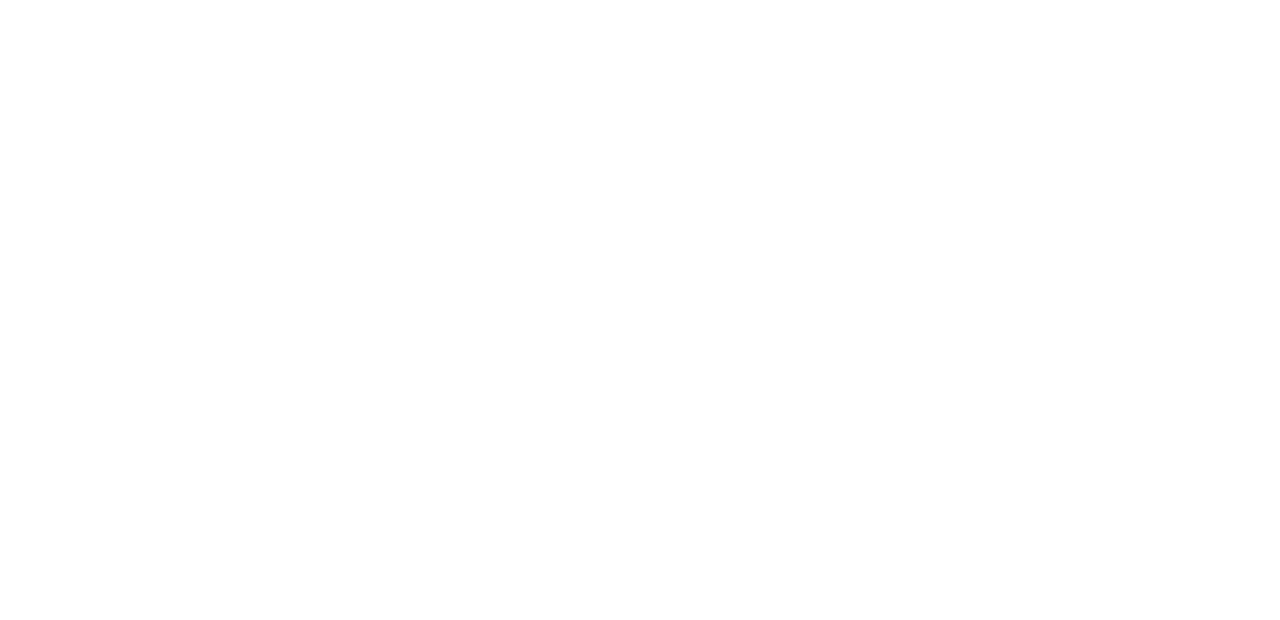
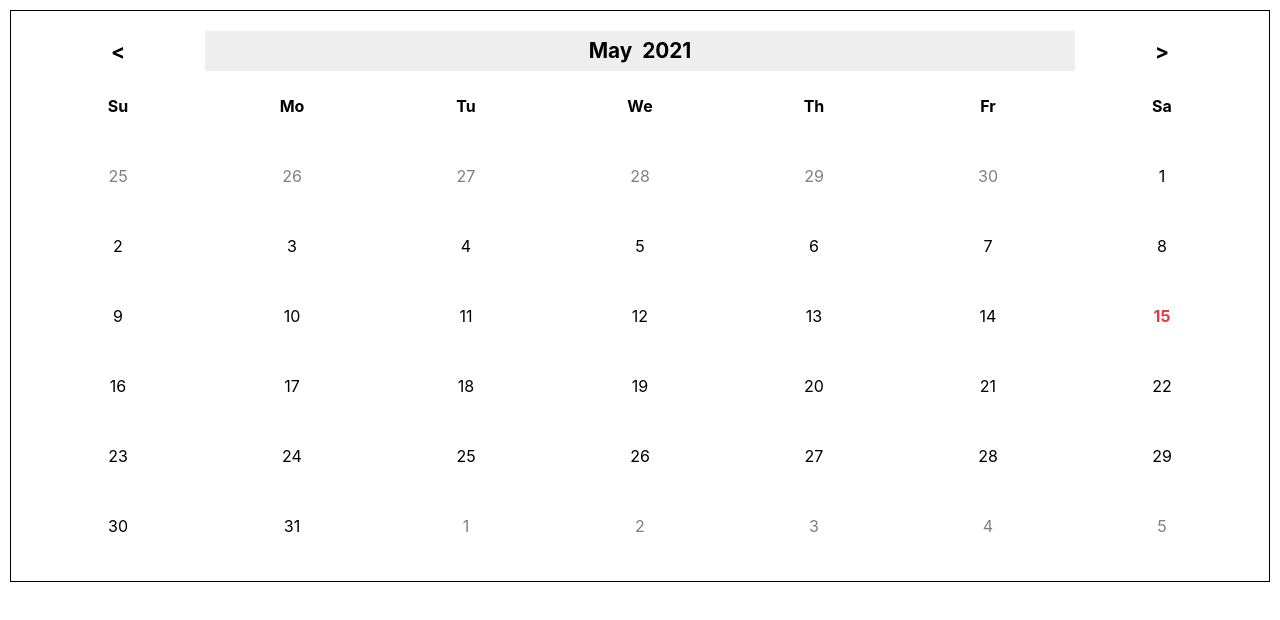
Before and after one commit to bcjohnblue/calendar-react, a React (Create React App) app: page / in a window 1280 px wide. Shown: the top 620 px of the page. Built offline with nearby package versions, Linux system fonts and the light colour scheme.

Commit message:
Before fix the getDayByApplyGaussianAlgorithm bug

```diff
--- a/package.json
+++ b/package.json
@@ -10,9 +10,11 @@
     "@types/node": "^12.0.0",
     "@types/react": "^17.0.0",
     "@types/react-dom": "^17.0.0",
+    "clsx": "^1.1.1",
     "react": "^17.0.2",
     "react-dom": "^17.0.2",
     "react-scripts": "4.0.3",
+    "styled-components": "^5.3.0",
     "typescript": "^4.1.2",
     "web-vitals": "^1.0.1"
   },
@@ -39,5 +41,8 @@
       "last 1 firefox version",
       "last 1 safari version"
     ]
+  },
+  "devDependencies": {
+    "@types/styled-components": "^5.1.9"
   }
 }
--- a/src/App.css
+++ b/src/App.css
@@ -1,3 +1,7 @@
+* {
+  box-sizing: border-box;
+}
+
 .App {
   text-align: center;
 }
--- a/src/components/Calendar/Calendar.tsx
+++ b/src/components/Calendar/Calendar.tsx
@@ -1,13 +1,48 @@
-import React from 'react';
+import { useState, useEffect } from 'react';
 import MyDate from '../../utils/MyDate/MyDate';
 import { generateCalendarData } from './CalendarHelper';
+import styled from 'styled-components';
+
+import CalendarHeader from './CalendarHeader';
+import CalendarBody from './CalendarBody';
+import { CalendarData } from './CalendarTypes';
+
+const Styled = {
+  Calendar: styled.div`
+    margin: 10px;
+    padding: 20px;
+    border: 1px solid black;
+  `
+};
 
 const Calendar = () => {
-  const myDate = new MyDate('2021-05-01');
+  const [calendarData, setCalendarData] = useState<CalendarData>(() => {
+    const now = new MyDate();
+    return generateCalendarData(now.getFullYear(), now.getMonth());
+  });
+  const [viewDate, setViewDate] = useState(new MyDate());
+  useEffect(() => {
+    const year = viewDate.getFullYear();
+    const month = viewDate.getMonth();
+    setCalendarData(generateCalendarData(year, month));
+  }, [viewDate]);
 
-  console.log(generateCalendarData(2021, 5));
+  const [selectedDate, setSelectedDate] = useState<MyDate | null>(null);
 
-  return <div></div>;
+  return (
+    <Styled.Calendar>
+      <CalendarHeader
+        viewDate={viewDate}
+        setViewDate={setViewDate}
+      ></CalendarHeader>
+      <CalendarBody
+        calendarData={calendarData}
+        viewDate={viewDate}
+        selectedDate={selectedDate}
+        setSelectedDate={setSelectedDate}
+      ></CalendarBody>
+    </Styled.Calendar>
+  );
 };
 
 export default Calendar;
--- /dev/null
+++ b/src/components/Calendar/CalendarBody.tsx
@@ -0,0 +1,91 @@
+import styled from 'styled-components';
+import { CalendarData } from './CalendarTypes';
+import MyDate from '../../utils/MyDate/MyDate';
+import clsx from 'clsx';
+
+const CalendarRow = styled.div`
+  display: grid;
+  grid-template-columns: repeat(7, 1fr);
+`;
+
+const Styled = {
+  Container: styled.div`
+    display: grid;
+    grid-template-rows: repeat(6, 1fr);
+  `,
+  WeekRow: styled(CalendarRow)`
+    font-weight: bold;
+  `,
+  DateRow: styled(CalendarRow)`
+    & > div {
+      cursor: pointer;
+    }
+  `,
+  CalendarCell: styled.div`
+    width: 50px;
+    height: 50px;
+    display: flex;
+    justify-content: center;
+    align-items: center;
+    margin: 10px auto;
+    border-radius: 50%;
+
+    &.today {
+      color: #db3d44;
+      font-weight: bold;
+    }
+
+    &.outside {
+      color: gray;
+    }
+
+    &.selected {
+      color: #fff;
+      background-color: #db3d44;
+    }
+  `
+};
+
+const weeksData = ['Su', 'Mo', 'Tu', 'We', 'Th', 'Fr', 'Sa'];
+
+type Props = {
+  calendarData: CalendarData;
+  viewDate: MyDate;
+  selectedDate: MyDate | null;
+  setSelectedDate: React.Dispatch<React.SetStateAction<MyDate | null>>;
+};
+const CalendarBody: React.FC<Props> = (props) => {
+  const now = new MyDate();
+  const onCellClick = (cellData: MyDate) => {
+    props.setSelectedDate(cellData);
+  };
+
+  return (
+    <Styled.Container>
+      <Styled.WeekRow>
+        {weeksData.map((weekData) => (
+          <Styled.CalendarCell key={weekData}>{weekData}</Styled.CalendarCell>
+        ))}
+      </Styled.WeekRow>
+      {props.calendarData.map((rowData, rowIndex) => (
+        <Styled.DateRow key={rowIndex}>
+          {rowData.map((cellData) => (
+            <Styled.CalendarCell
+              key={`${cellData.month}${cellData.date}`}
+              className={clsx({
+                today: cellData.isEqual(now),
+                outside: cellData.getMonth() !== props.viewDate.getMonth(),
+                selected: cellData.isEqual(props.selectedDate)
+              })}
+              onClick={() => onCellClick(cellData)}
+            >
+              {cellData.date}
+            </Styled.CalendarCell>
+          ))}
+        </Styled.DateRow>
+      ))}
+    </Styled.Container>
+  );
+};
+
+export default CalendarBody;
--- /dev/null
+++ b/src/components/Calendar/CalendarHeader.tsx
@@ -0,0 +1,55 @@
+import styled from 'styled-components';
+import MyDate from '../../utils/MyDate/MyDate';
+import { mapMonthToText } from './CalendarHelper';
+
+const Styled = {
+  Container: styled.div`
+    display: grid;
+    grid-template-columns: 1fr 5fr 1fr;
+    font-weight: bold;
+    font-size: 1.3rem;
+    height: 40px;
+  `,
+  Cusor: styled.span`
+    cursor: pointer;
+    display: flex;
+    align-items: center;
+    justify-content: center;
+  `,
+  Title: styled.span`
+    cursor: pointer;
+    background-color: #eee;
+    line-height: 1.3rem;
+    display: flex;
+    align-items: center;
+    justify-content: center;
+  `
+};
+
+type Props = {
+  viewDate: MyDate;
+  setViewDate: React.Dispatch<React.SetStateAction<MyDate>>;
+};
+
+const CalendarHeader: React.FC<Props> = (props) => {
+  const onLeftClick = () => {
+    props.setViewDate((prevViewDate) => prevViewDate.diffMonth(-1));
+  };
+
+  const onRightClick = () => {
+    props.setViewDate((prevViewDate) => prevViewDate.diffMonth(1));
+  };
+
+  return (
+    <Styled.Container>
+      <Styled.Cusor onClick={onLeftClick}>{'<'}</Styled.Cusor>
+      <Styled.Title>
+        {mapMonthToText[props.viewDate.getMonth()]}&nbsp;&nbsp;
+        {props.viewDate.getFullYear()}
+      </Styled.Title>
+      <Styled.Cusor onClick={onRightClick}>{'>'}</Styled.Cusor>
+    </Styled.Container>
+  );
+};
+
+export default CalendarHeader;
--- a/src/components/Calendar/CalendarHelper.ts
+++ b/src/components/Calendar/CalendarHelper.ts
@@ -64,3 +64,21 @@
 
   return initCalendarData(firstDateInCalendar);
 };
+
+type MapMonthToText = {
+  [key in Month]: string;
+};
+export const mapMonthToText: MapMonthToText = {
+  1: 'Jan',
+  2: 'Feb',
+  3: 'Mar',
+  4: 'Apr',
+  5: 'May',
+  6: 'Jun',
+  7: 'Jul',
+  8: 'Aug',
+  9: 'Sep',
+  10: 'Oct',
+  11: 'Nov',
+  12: 'Dec'
+};
--- a/src/utils/MyDate/MyDate.ts
+++ b/src/utils/MyDate/MyDate.ts
@@ -1,16 +1,19 @@
 import type { Month, Week } from './MyDateTypes';
 import {
-  _getDayByApplyGaussianAlgorithm,
+  getDayByApplyGaussianAlgorithm,
   getTotalNumberOfDatesInMonth
 } from './MyDateHelper';
 import { INITIAL_MY_DATE } from './MyDateConstants';
 
 class MyDate {
-  year: number = INITIAL_MY_DATE.YEAR;
-  month: Month = INITIAL_MY_DATE.MONTH;
-  date: number = INITIAL_MY_DATE.DATE;
+  year: number = new Date().getFullYear();
+  month: Month = (new Date().getMonth() + 1) as Month;
+  date: number = new Date().getDate();
+  // year: number = INITIAL_MY_DATE.YEAR;
+  // month: Month = INITIAL_MY_DATE.MONTH;
+  // date: number = INITIAL_MY_DATE.DATE;
 
-  constructor(date: string | null) {
+  constructor(date?: string) {
     const dateList = date?.split('-');
     if (!dateList) return;
 
@@ -69,7 +72,7 @@
   }
 
   getDay(): Week {
-    return _getDayByApplyGaussianAlgorithm(this.year, this.month, this.date);
+    return getDayByApplyGaussianAlgorithm(this.year, this.month, this.date);
   }
 
   getDate(): number {
@@ -81,7 +84,7 @@
     return this;
   }
 
-  diffDate(dateDiff: number) {
+  diffDate(dateDiff: number): MyDate {
     const firstDayInMonth = 1;
 
     let newDate = new MyDate(`${this.year}-${this.month}-${this.date}`);
@@ -120,6 +123,17 @@
 
     return newDate;
   }
+
+  isEqual(anotherDate: MyDate | null): boolean {
+    if (anotherDate === null) return false;
+    const year = anotherDate.getFullYear();
+    const month = anotherDate.getMonth();
+    const date = anotherDate.getDate();
+
+    if (this.year === year && this.month === month && this.date === date)
+      return true;
+    return false;
+  }
 }
 
 export default MyDate;
--- a/src/utils/MyDate/MyDateHelper.ts
+++ b/src/utils/MyDate/MyDateHelper.ts
@@ -1,15 +1,16 @@
 import type { Month, Week } from './MyDateTypes';
 import { WEEK_MOD } from './MyDateConstants';
 
+// ! Bugs: 2021-07-01, 2021-12-01 有問題
 /**
  * @description: 利用 Gaussian algorithm 計算是傳入日期是星期幾
  * @reference https://calendars.wikia.org/wiki/Calculating_the_day_of_the_week
  * @param {year} 年
  * @param {month} 月
  * @param {date} 日
- * @return {WEEK} 星期ㄧ、二...
+ * @return {WEEK} 星期日、ㄧ、二...
  */
-export const _getDayByApplyGaussianAlgorithm = (
+export const getDayByApplyGaussianAlgorithm = (
   year: number,
   month: number,
   date: number
```
Also changed, not shown: 1 other file (tests, documents, lock files or other folders).
